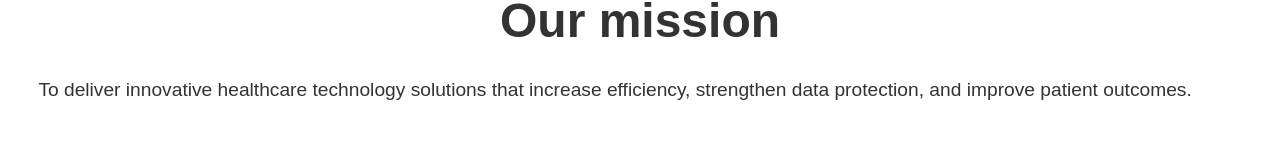
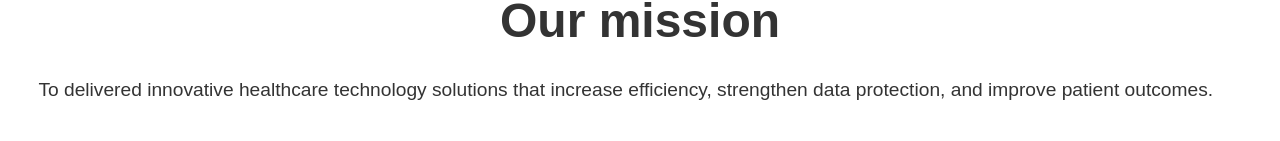
Before and after one commit to DaniyalAbdullah3540/Website, a plain HTML site: page about.html in a window 1280 px wide. Shown: the part 659-800 px from the top of the page. Drawn offline with Linux system fonts and the light colour scheme.

Commit message:
UPDATING

```diff
--- a/about.html
+++ b/about.html
@@ -42,9 +42,8 @@
         <div class="about-text">
           <h2>Who we are</h2>
           <p>IDR TechMed is a healthcare technology consultancy focused on digital transformation for hospitals, clinics, and medical practices. We combine medical domain expertise with secure, scalable technology to improve clinical workflows, patient engagement, and data security.</p>
-
           <h2>Our mission</h2>
-          <p>To deliver innovative healthcare technology solutions that increase efficiency, strengthen data protection, and improve patient outcomes.</p>
+          <p>To delivered innovative healthcare technology solutions that increase efficiency, strengthen data protection, and improve patient outcomes.</p>
 
           <h2>Trusted partnerships</h2>
           <p>We work with hospitals, labs, and health-tech vendors. Our approach emphasizes compliance, interoperability and real-world clinical utility.</p>
```
Also changed, not shown: contact.html (+1 -0 lines).
